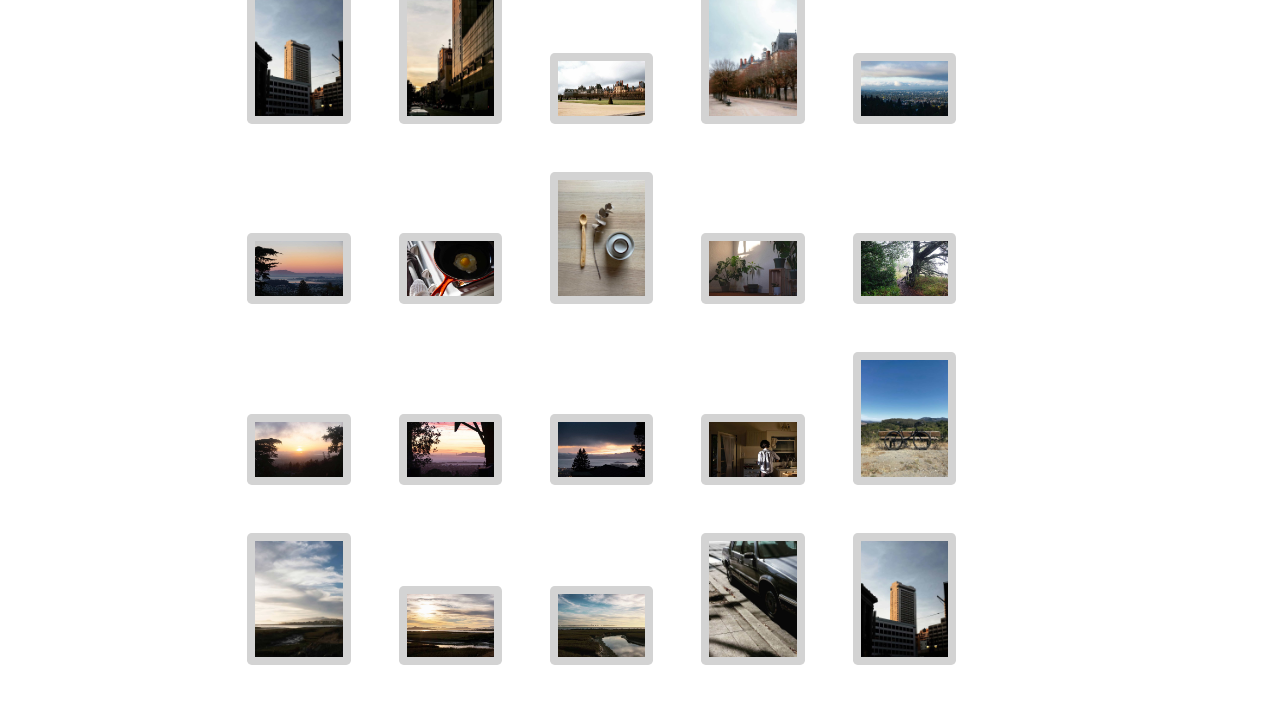
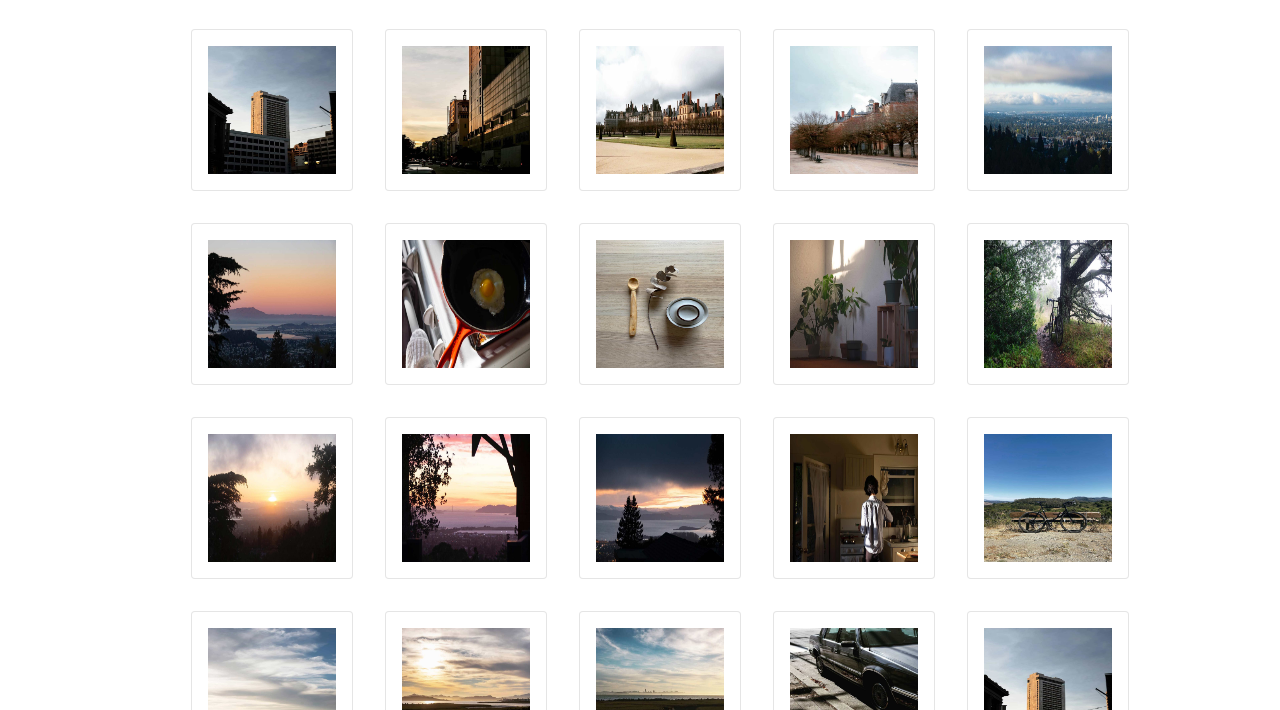
Before and after one commit to ErwinFabro/TP-galeriajs, a plain HTML site: page index.html in a window 1280 px wide. Shown: the part 287-997 px from the top of the page. Drawn offline with Linux system fonts and the light colour scheme.

Commit message:
cambio cambios en el css

```diff
--- a/index.html
+++ b/index.html
@@ -11,7 +11,7 @@
 
 
 
-  <header>
+
     <div class="container">
 
 
@@ -20,14 +20,13 @@
             <span class="nav-separator">/</span>
             <a href="#about">about</a>
           </nav>
-          <div class="container">
-            <ul id="gallery"></ul>
+          <div class="gallery-container">
+            <ul id="gallery" class="imagen"></ul>
 
           </div>
 
     </div>
-  </header>
+
   <script src="main.js"></script>
-  <!-- <script src="animar.js"></script> -->
 </body>
 </html>
--- a/style.css
+++ b/style.css
@@ -1,29 +1,73 @@
 .container {
+  background-color:transparent;
   width: 100%;
   max-width: 85%;
   margin: 0 auto;
-  padding: 0 1em;
+  padding: 1em;
 }
-ul img{
-  height: auto;
-  width: 10%;
-  background-color: lightgrey;
-  padding: 0.5em;
-  margin: 1.5em;
-  border-radius: 0.3em;
-  scale: 1;
+.gallery-container {
+background-color: transparent;
+
+
+  margin: 0 auto;
+  padding: 2em;
+
 }
 
 
+ul img{
+  background-color: white;
+  padding: 1em;
+  margin: 1em;
+  border: 0.4px solid rgba(0, 0, 0, 0.1);
+  border-radius: 4px;
+  width: 10vw;
+  height: 10vw;
+  position: relative;
+
+}
+
+.imagen{
+  background-color: transparent;
+  display: flex;
+  justify-content: space-around;
+  flex-wrap: wrap;
+  flex-basis: auto;
+  margin: 0 auto;
+
+}
+
 
 ul img:hover{
-  height: auto;
 
-  background-color: rgb(155, 155, 155);
-  transition: 0.5s;
-  scale: 1.1 ;
+
+  background-color: white;
+  padding: 1em;
+  margin: 1em;
+  border: 0.4px solid rgba(0, 0, 0, 0.1);
+  border-radius: 4px;
+  width: 10vw;
+  height: 10vw;
+  position: relative;
+  background-color: #E5E5E5;
+
 
 }
+
+.titulo{
+    text-align: center;
+    display: block;
+    font-size: 8px;
+    margin-top: 15px;
+    opacity: 0.5;
+    position: absolute;
+    bottom: 15px;
+    left: 0;
+    text-align: center;
+    width: 100%;
+}
+
+
 
 a {
   color: #292934;
@@ -33,11 +77,13 @@ a {
   letter-spacing: -0.03em;
 }
 
-/* .animado{
-  opacity: 0;
-  transition: all 0.5s;
-} */
 
+.header{
+  display: flex;
+  padding: 15px 0;
+  font-size: 14px;
+  width: 100%;
+}
 .header-navigation{
   background-color: gainsboro;
   padding: 1em;
```
